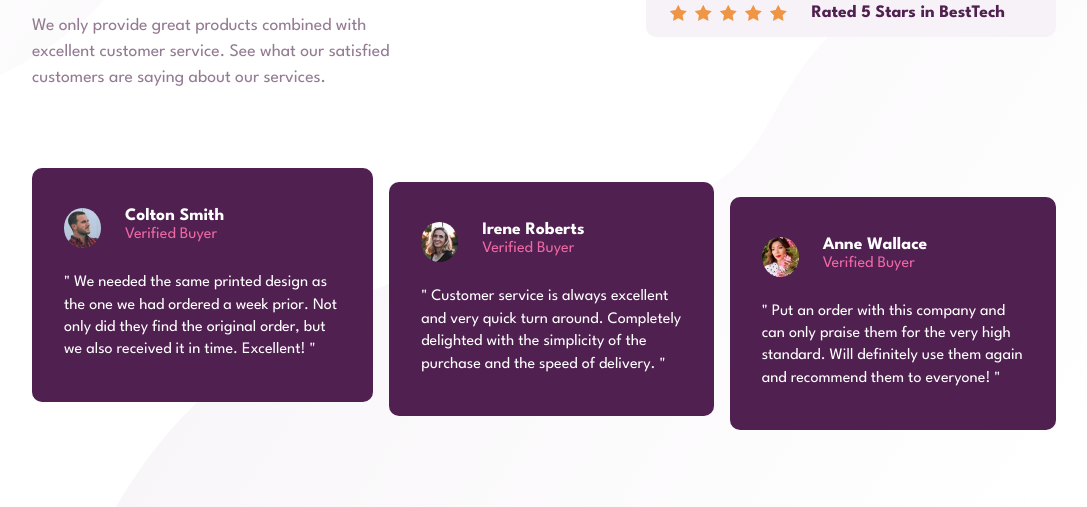
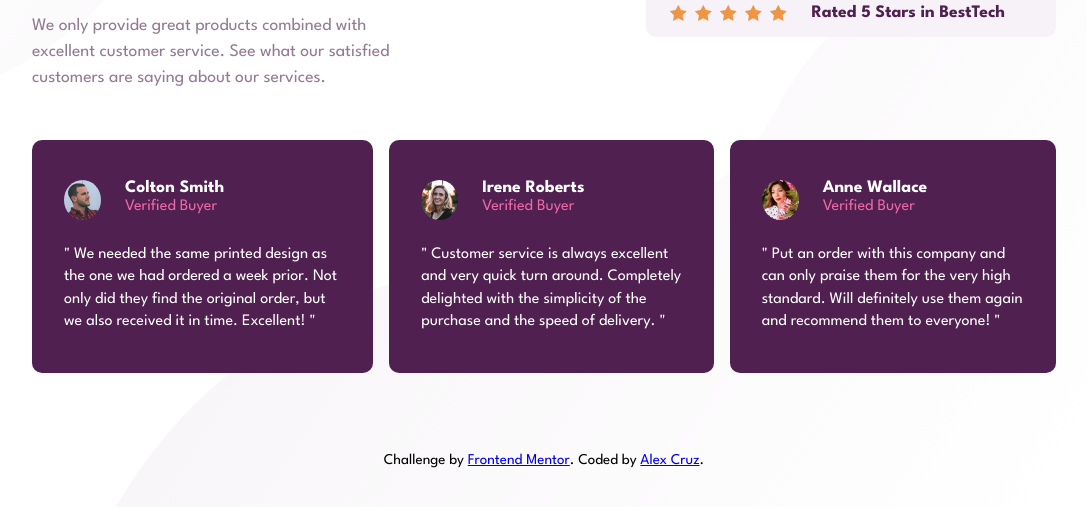
Before and after one commit to xcualidox/Social-proof-section, a plain HTML site: page index.html in a window 1280 px wide. Shown: the part 261-768 px from the top of the page, without its empty margins (96-1183 px from the left). Drawn offline with Linux system fonts and the light colour scheme.

Commit message:
Attribution added

```diff
--- a/index.html
+++ b/index.html
@@ -91,6 +91,13 @@
                         standard. Will definitely use them again and recommend them to everyone! "</p>
                 </div>
             </section>
+            <div class="attribution">
+                Challenge by
+                <a href="https://www.frontendmentor.io?ref=challenge" target="_blank"
+                  >Frontend Mentor</a
+                >. Coded by <a href="#">Alex Cruz</a>.
+              </div>
         </div>
+
     </body>
 </html>
--- a/styles/styles.css
+++ b/styles/styles.css
@@ -12,6 +12,11 @@
     margin: 0;
     padding: 0;
 }
+html,body{
+    width: 100%;
+    height: 100%;
+    overflow: auto;
+}
 body{
 
     font-family: 'League Spartan', sans-serif;
@@ -19,10 +24,13 @@ body{
     background: url("../images/bg-pattern-top-desktop.svg") top left ,
     url("../images/bg-pattern-bottom-desktop.svg") bottom right;
     background-repeat: no-repeat;
-    width: 100%;
-    height: 100vh;
+
+
+
 }
 .container{
+
+
     max-width: 1440px;
     height: 100%;
     margin: auto;
@@ -120,6 +128,12 @@ body{
     align-self: flex-end;
 
 }
+/* attribution */
+.attribution{
+    width: 100%;
+    grid-column: 1/-1;
+    text-align: center;
+}
 /* General attributes */
 .description h1, .rating h3{
     color: var(--dark-pink);
```
